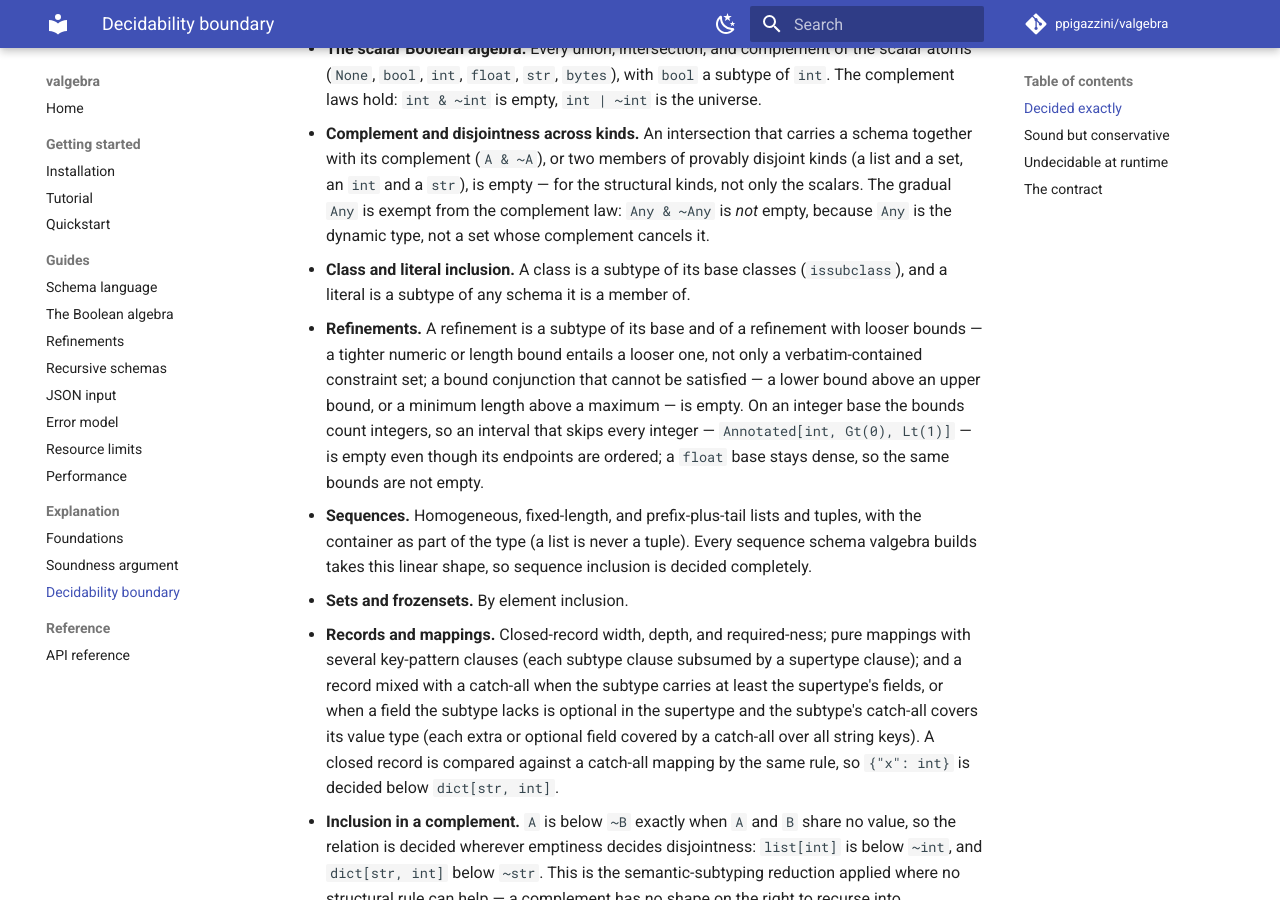
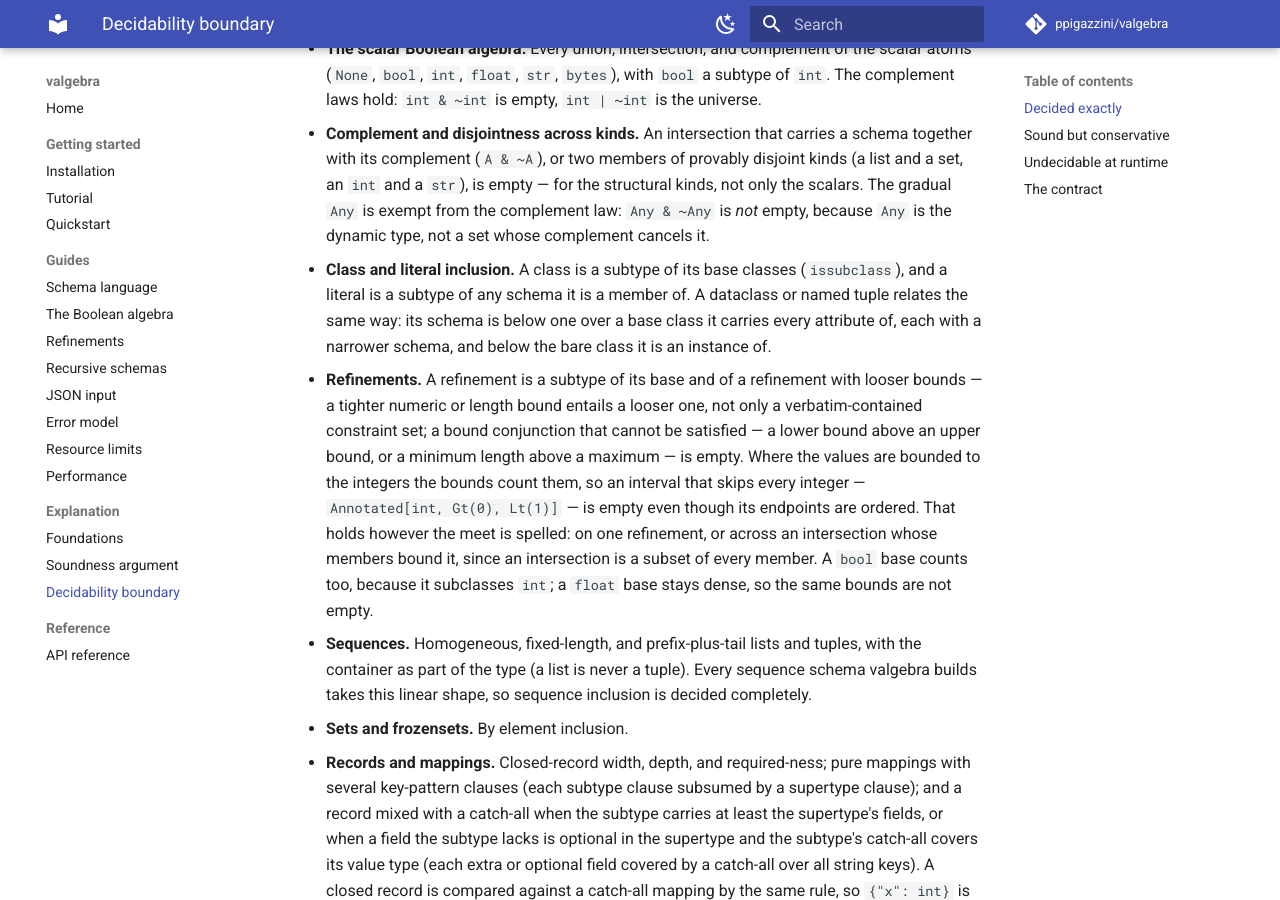
Before and after one commit to ppigazzini/valgebra, an MkDocs documentation site: the page built from docs/decidability.md, in a window 1280 px wide and 900 px high, scrolled down 692 px. Built offline with MkDocs 1.6.1 and Material for MkDocs 9.7.7, drawn with Linux system fonts in a browser that asks for light colours; comment, search, counter and statistics services are not loaded; some of the changed text lies outside the part shown.

Commit message:
docs: say what a decision query does, and which fixpoint each one takes
Nothing is inferred from a predicate refinement, and a decision query may
still call one: asking whether a literal is a subtype of a refinement asks
whether the literal's value belongs to it, and belonging runs the predicate.
Ordering two refinement bounds runs their rich comparison the same way. The
pages separate reasoning from running, the three decision methods say so,
and tests pin the behaviour so a page and the code cannot disagree about
which is true.

Emptiness is the primitive the subtyping rules call into, not a relation
derived from them: the lattice bounds and inclusion in a complement are
asked of emptiness, so the soundness argument reads in that direction.
Emptiness also takes the least fixpoint where inclusion takes the greatest,
which is why a mandatory self-reference with no base case is empty;
contractivity is what keeps the two consistent.

The gradual dynamic type has a row in the node-by-node table, admitting
every value as the walk decides it, with the algebra's separate treatment
named beside it.

A sequence regex has three shapes and everything builds one of them.
Alternation and nesting have no producer, which the node says rather than
attributing them to a component that only consumes them, and the closure
under the Boolean operations is at the schema level rather than a
computation over the regex.

The decided fragment covers attribute schemas across a class hierarchy and
an interval that skips every integer however the meet is spelled.

```diff
--- a/docs/decidability.md
+++ b/docs/decidability.md
@@ -40,15 +40,20 @@
   complement law: `Any & ~Any` is *not* empty, because `Any` is the dynamic type,
   not a set whose complement cancels it.
 - **Class and literal inclusion.** A class is a subtype of its base classes
-  (`issubclass`), and a literal is a subtype of any schema it is a member of.
+  (`issubclass`), and a literal is a subtype of any schema it is a member of. A
+  dataclass or named tuple relates the same way: its schema is below one over a
+  base class it carries every attribute of, each with a narrower schema, and below
+  the bare class it is an instance of.
 - **Refinements.** A refinement is a subtype of its base and of a refinement with
   looser bounds — a tighter numeric or length bound entails a looser one, not only
   a verbatim-contained constraint set; a bound conjunction that cannot be satisfied
   — a lower bound above an upper bound, or a minimum length above a maximum — is
-  empty. On an integer base the bounds count integers, so an interval that skips
-  every integer — `Annotated[int, Gt(0), Lt(1)]` — is empty even though its
-  endpoints are ordered; a `float` base stays dense, so the same bounds are not
-  empty.
+  empty. Where the values are bounded to the integers the bounds count them, so an
+  interval that skips every integer — `Annotated[int, Gt(0), Lt(1)]` — is empty
+  even though its endpoints are ordered. That holds however the meet is spelled:
+  on one refinement, or across an intersection whose members bound it, since an
+  intersection is a subset of every member. A `bool` base counts too, because it
+  subclasses `int`; a `float` base stays dense, so the same bounds are not empty.
 - **Sequences.** Homogeneous, fixed-length, and prefix-plus-tail lists and tuples,
   with the container as part of the type (a list is never a tuple). Every sequence
   schema valgebra builds takes this linear shape, so sequence inclusion is decided
@@ -173,8 +178,16 @@
 - **Callable signatures.** `Callable[[int], str]` checks only that the value is
   callable; a function does not expose its argument and return types at runtime.
 - **Predicates.** An `Annotated[T, predicate]` runs the predicate at validation
-  time; its satisfiability cannot be reasoned about (Rice's theorem), so it is
-  opaque to subtyping and emptiness.
+  time; its satisfiability cannot be reasoned about (Rice's theorem), so nothing
+  is inferred from it and two refinements relate through a predicate only when
+  they carry the same one.
+
+    A decision query may nonetheless **call** it. Deciding whether a literal is a
+    subtype of a refinement is deciding whether that literal's value belongs to
+    it, and belonging runs the predicate — so `is_subtype_of` and `is_equivalent`
+    execute user code, as `is_empty` executes a rich comparison when it orders two
+    refinement bounds. A predicate with side effects, or one that is slow, is one
+    a type query pays for.
 - **Typing qualifiers.** `Final` and `ClassVar` are rejected; they qualify a
   declaration and carry no value-membership meaning.
 
```
Also changed, not shown: docs/recursion.md (+15 -6 lines), docs/refinements.md (+6 -2 lines), docs/soundness.md (+17 -3 lines), 3 other files.
